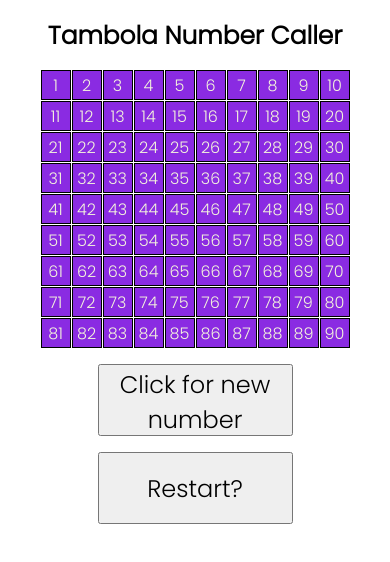
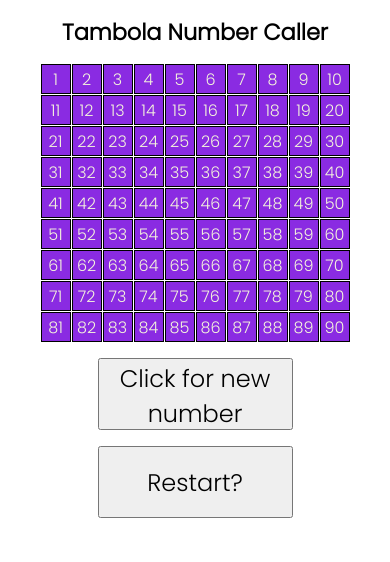
Before and after one commit to shubhamrustagi/housieCounter, a website: page index.html in a window 390 px wide. Drawn offline with Linux system fonts and the light colour scheme.

Commit message:
size change final

```diff
--- a/style.css
+++ b/style.css
@@ -70,7 +70,7 @@
     padding-right: 1rem;
     margin-left: 1rem;
     margin-right: 1rem;
-    font-size:1.55rem;
+    font-size:1.4rem;
   }
 
 }
```
